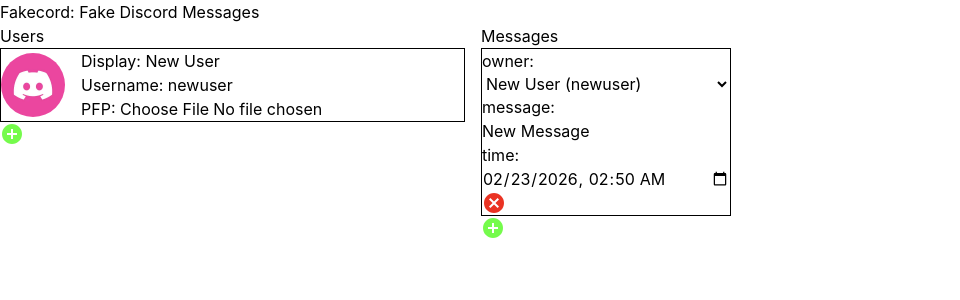
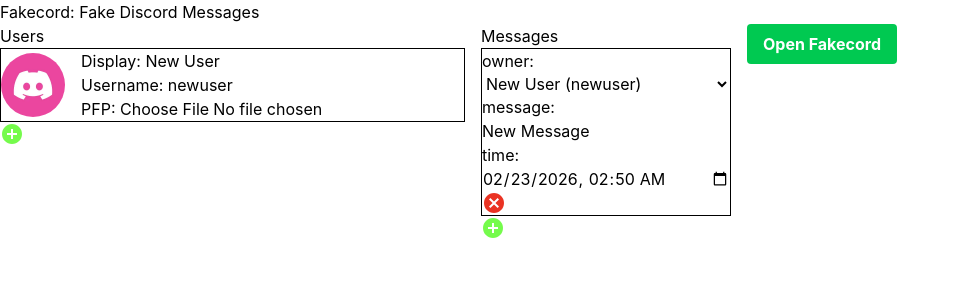
Before and after one commit to DdotFogu/fakecord, a React (Vite) app: page / in a window 1280 px wide. Shown: the top 300 px of the page, without its empty margins (0-960 px from the left). Built offline with nearby package versions, Linux system fonts and the light colour scheme.

Commit message:
Added page routing

```diff
--- a/src/App.tsx
+++ b/src/App.tsx
@@ -1,5 +1,7 @@
 import { createContext, useContext, useEffect, useState } from "react";
 import Creator from "./pages/Creator";
+import Fakecord from "./pages/Fakecord";
+import { HashRouter as Router, Routes, Route } from "react-router-dom";
 
 import defaultPfp from "./assets/images/default-pfp.webp";
 
@@ -132,13 +134,14 @@
 
 
   return (
-    <>
+    <Router>
       <UserContext.Provider value={{ users, addUser, removeUser, setUserName, setUserDisplay, setUserPfpUrl, msgs, addMsg, removeMsg, setMsgContent, setMsgOwner, setMsgTime}}>
-        <div>
-          <Creator/>
-        </div>
+        <Routes>
+          <Route path="/" element={<Creator/>} />
+          <Route path="/fakecord" element={<Fakecord/>} />
+        </Routes>
       </UserContext.Provider>
-    </>
+    </Router>
   )
 }
 
--- a/src/pages/Creator.tsx
+++ b/src/pages/Creator.tsx
@@ -1,7 +1,8 @@
 import { useUsers } from "../App";
-import UserDetails from "../component/userdetails"
-import MsgDetails from "../component/msgdetails"
+import UserDetails from "../components/userdetails";
+import MsgDetails from "../components/msgdetails";
 import type { Msg } from "../App";
+import { Link } from "react-router-dom";
 
 // TODO MAKE IT WHEN EDITING THE DETAILS ACUTALLY CHANGES THE USERS OBJECT
 function Creator() {
@@ -49,6 +50,11 @@
               <svg xmlns="http://www.w3.org/2000/svg" height="24px" viewBox="0 -960 960 960" width="24px" fill="#75FB4C"><path d="M440-280h80v-160h160v-80H520v-160h-80v160H280v80h160v160Zm40 200q-83 0-156-31.5T197-197q-54-54-85.5-127T80-480q0-83 31.5-156T197-763q54-54 127-85.5T480-880q83 0 156 31.5T763-763q54 54 85.5 127T880-480q0 83-31.5 156T763-197q-54 54-127 85.5T480-80Z"/></svg>
             </button>
           </div>
+
+          <Link to="/fakecord"
+          className="bg-green-500 hover:bg-green-700 text-white font-bold py-2 px-4 rounded h-fit w-fit">
+            Open Fakecord
+          </Link>
         </div>
     </>
   )
--- /dev/null
+++ b/src/pages/Fakecord.tsx
@@ -0,0 +1,13 @@
+import { useUsers } from "../App";
+
+function Fakecord() {
+  const { users } = useUsers();
+
+  return (
+    <>
+        <h1>Welcome to Fakecord!</h1>
+    </>
+  )
+}
+
+export default Fakecord
```
Also changed, not shown: src/components/msgdetails.tsx (renamed from src/component/msgdetails.tsx), src/components/userdetails.tsx (renamed from src/component/userdetails.tsx).
